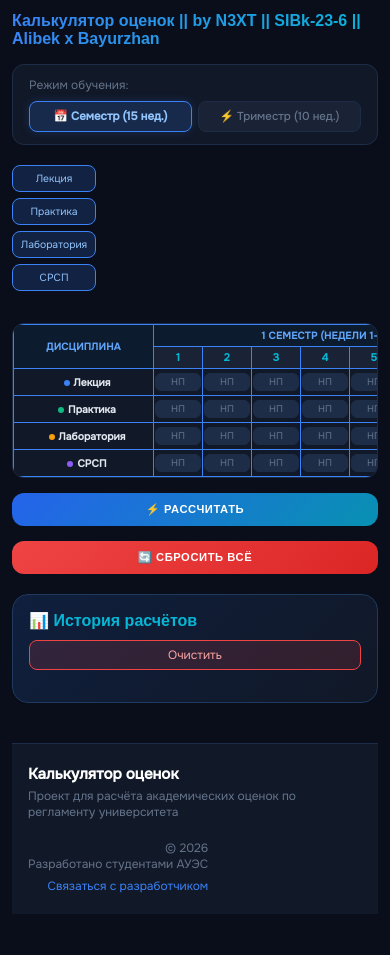
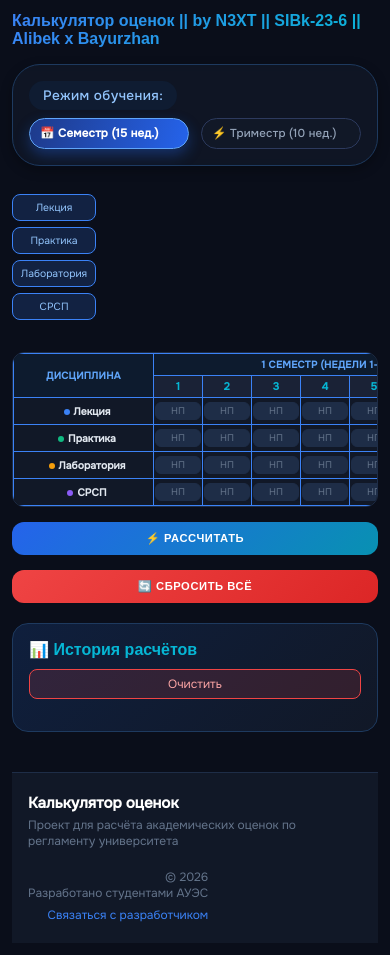
Before and after one commit to baukakzs/calc, a plain HTML site: page index.html in a window 390 px wide. Before the commit the page ends 926 px from the top, so only its background shows below. Drawn offline with Linux system fonts and the light colour scheme; a web font is replaced by a local one.

Commit message:
fix_bugs

```diff
--- a/index.html
+++ b/index.html
@@ -9,7 +9,7 @@
   <link
     href="https://fonts.googleapis.com/css2?family=Unbounded:wght@400;600;700&family=Onest:wght@300;400;500&display=swap"
     rel="stylesheet">
-  <link rel="stylesheet" href="style.css">
+  <link rel="stylesheet" href="./style.css?v=3">
 </head>
 
 <body>
@@ -86,7 +86,7 @@
     </div>
   </div>
 
-  <script src="script.js?v=2"></script>
+  <script src="./script.js?v=3"></script>
 </body>
 <footer class="footer">
   <div class="footer-container">
--- a/style.css
+++ b/style.css
@@ -1171,59 +1171,96 @@
 .mode-switcher {
   display: flex;
   align-items: center;
-    gap: 12px;
+  justify-content: space-between;
   flex-wrap: wrap;
-    margin-bottom: 20px;
-    padding: 12px 16px;
-    background: var(--surface);
-    border: 1px solid var(--border);
-    border-radius: 12px;
+  gap: 16px;
+  margin-bottom: 28px;
+  padding: 8px 20px;
+  background: rgba(17, 24, 39, 0.8);
+  backdrop-filter: blur(4px);
+  border: 1px solid #1e3a5f;
+  border-radius: 60px;
+  box-shadow: 0 4px 12px rgba(0, 0, 0, 0.3);
 }
 
 .mode-label {
-    font-size: 0.75rem;
-    color: var(--muted);
-    font-family: 'Onest', sans-serif;
+  font-size: 0.85rem;
+  font-weight: 500;
+  color: #93c5fd;
+  letter-spacing: 0.03em;
+  background: #0f1c32;
+  padding: 6px 14px;
+  border-radius: 40px;
   white-space: nowrap;
 }
 
 .mode-toggle {
   display: flex;
-    gap: 6px;
+  gap: 12px;
   flex-wrap: wrap;
 }
 
 .mode-btn {
-    padding: 8px 18px;
-    background: var(--surface2);
-    border: 1px solid var(--border);
-    border-radius: 8px;
-    color: var(--muted);
+  padding: 10px 24px;
+  background: #111827;
+  border: 1px solid #2d3a5e;
+  border-radius: 40px;
+  color: #94a3b8;
   cursor: pointer;
-    font-size: 0.78rem;
   font-family: 'Onest', sans-serif;
+  font-size: 0.85rem;
   font-weight: 500;
-    transition: all 0.2s;
+  transition: all 0.25s ease;
+  backdrop-filter: blur(4px);
+  letter-spacing: 0.02em;
+  display: inline-flex;
+  align-items: center;
+  gap: 8px;
 }
 
 .mode-btn:hover {
   border-color: #3b82f6;
-    color: #93c5fd;
+  color: #bfdbfe;
+  background: #1e293b;
+  transform: translateY(-1px);
+  box-shadow: 0 4px 12px rgba(59, 130, 246, 0.2);
 }
 
 .mode-btn.active {
-    background: rgba(59, 130, 246, 0.18);
-    border-color: #3b82f6;
-    color: #93c5fd;
-    box-shadow: 0 0 10px rgba(59, 130, 246, 0.2);
+  background: linear-gradient(105deg, #1e3a8a, #2563eb);
+  border-color: #60a5fa;
+  color: white;
+  box-shadow: 0 6px 14px rgba(37, 99, 235, 0.35);
   font-weight: 600;
 }
 
 #modeTrimBtn.active {
-    background: rgba(124, 58, 237, 0.2);
-    border-color: #7c3aed;
-    color: #c084fc;
-    box-shadow: 0 0 10px rgba(124, 58, 237, 0.25);
+  background: linear-gradient(105deg, #4c1d95, #7c3aed);
+  border-color: #a78bfa;
+  box-shadow: 0 6px 14px rgba(124, 58, 237, 0.35);
+}
+
+/* Адаптация для мобильных */
+@media (max-width: 640px) {
+  .mode-switcher {
+    flex-direction: column;
+    align-items: stretch;
+    border-radius: 28px;
+    padding: 16px;
+    gap: 12px;
+  }
+  .mode-label {
+    text-align: center;
+  }
+  .mode-toggle {
+    justify-content: center;
+  }
+  .mode-btn {
+    flex: 1;
+    text-align: center;
+    padding: 8px 16px;
+    font-size: 0.78rem;
+  }
 }
 
   @media (max-width: 480px) {
```
Lines whose indentation alone changed are shown as unchanged.
